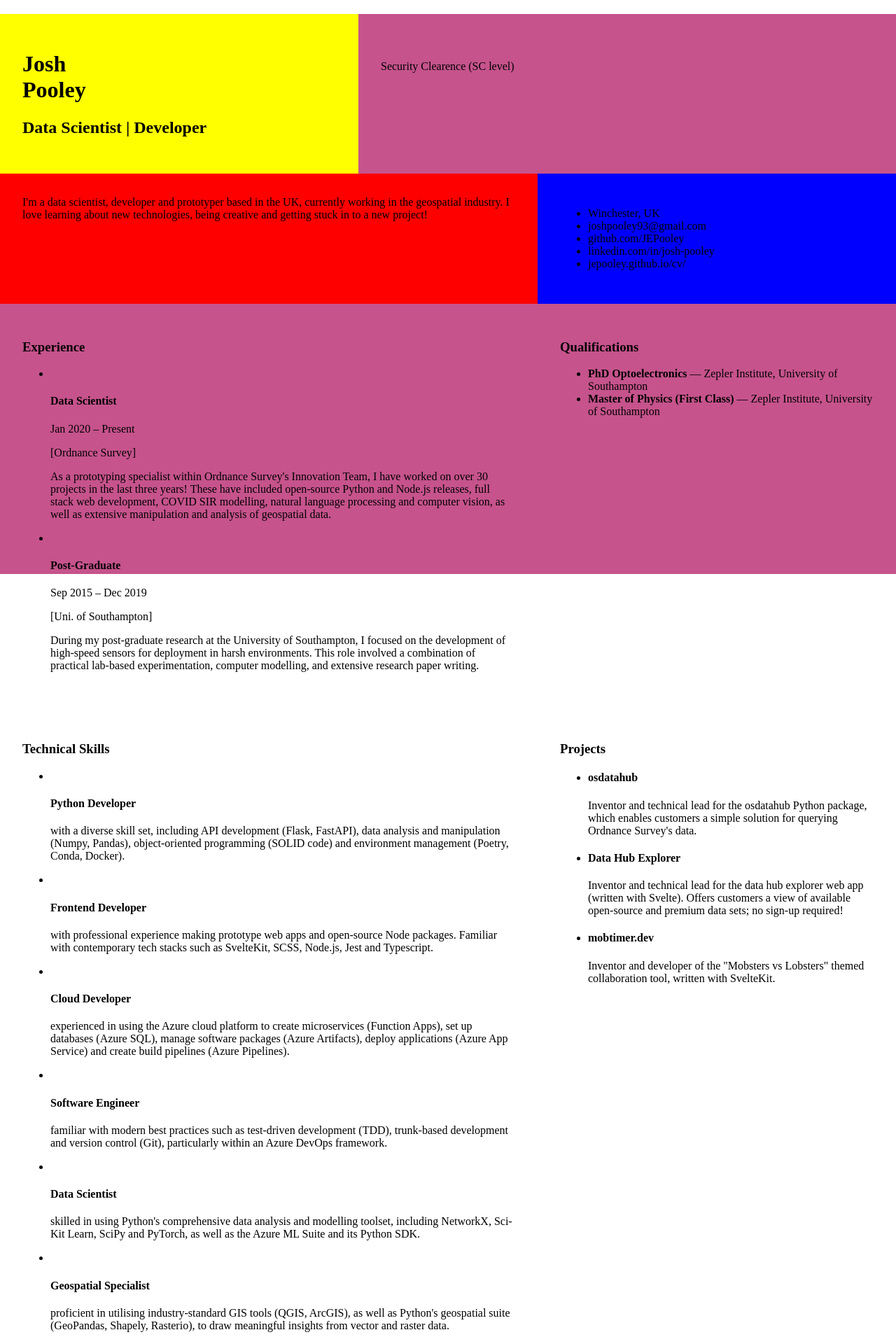
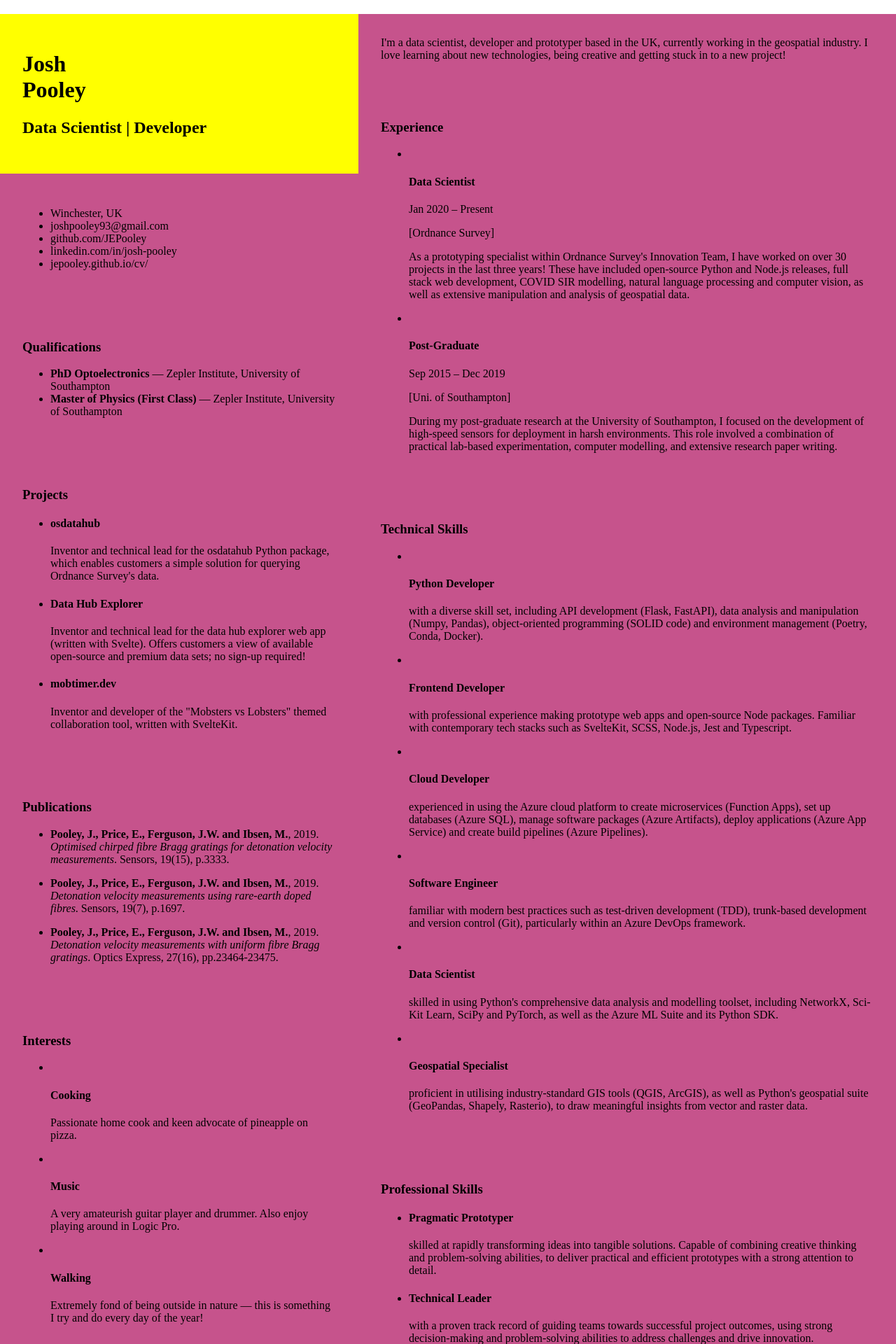
Before and after one commit to JEPooley/CV, a SvelteKit app: page / in a window 1280 px wide. Shown: the part 140-2060 px from the top of the page at 70% size. Built offline with nearby package versions, Linux system fonts and the light colour scheme.

Commit message:
feat: added interleaving masonry columns

```diff
--- a/src/app.scss
+++ b/src/app.scss
@@ -2,7 +2,6 @@
 
 html, body {
     width: 100%;
-    height: 100%;
     margin: 0;
 }
 
--- /dev/null
+++ b/src/lib/components/Columns.svelte
@@ -0,0 +1,51 @@
+<script lang="ts">
+	let width: number;
+
+	const mobileBreak = 600;
+</script>
+
+<main>
+	{#if width > mobileBreak}
+		<div class="left">
+			<slot name="left" />
+		</div>
+
+		<div class="right">
+			<slot name="right" />
+		</div>
+	{:else}
+		<div class="center">
+			<slot name="left" />
+			<slot name="right" />
+		</div>
+	{/if}
+</main>
+
+<svelte:window bind:innerWidth={width} />
+
+<style lang="scss">
+	main {
+		width: 100%;
+		max-width: 80rem;
+		background: $base-color;
+
+		display: flex;
+	}
+
+	div {
+		display: flex;
+		flex-direction: column;
+	}
+
+	.left {
+		width: 40%;
+	}
+
+	.right {
+		width: 60%;
+	}
+
+	.center {
+		width: 100%;
+	}
+</style>
--- a/src/routes/+page.svelte
+++ b/src/routes/+page.svelte
@@ -1,18 +1,17 @@
-<main>
-	<header class="left">
+<script>
+	import Columns from '../lib/components/Columns.svelte';
+</script>
+
+<Columns>
+	<svelte:fragment slot="left">
+		<header>
 			<h1>
 				Josh <br /> Pooley
 			</h1>
 			<h2>Data Scientist | Developer</h2>
 		</header>
 
-	<section class="summary right">
-		I'm a data scientist, developer and prototyper based in the UK, currently working in the
-		geospatial industry. I love learning about new technologies, being creative and getting stuck in
-		to a new project!
-	</section>
-
-	<section class="contact left">
+		<section class="contact">
 			<ul>
 				<li>
 					<img src="" alt="" />Winchester, UK
@@ -32,7 +31,119 @@
 			</ul>
 		</section>
 
-	<section class="experience right">
+		<section class="qualifications">
+			<h3>Qualifications</h3>
+			<ul>
+				<li>
+					<b>PhD Optoelectronics</b> — Zepler Institute, University of Southampton
+				</li>
+				<li>
+					<b>Master of Physics (First Class)</b> — Zepler Institute, University of Southampton
+				</li>
+			</ul>
+		</section>
+
+		<section class="projects">
+			<h3>Projects</h3>
+			<ul>
+				<li>
+					<h4>osdatahub</h4>
+					<p>
+						Inventor and technical lead for the osdatahub Python package, which enables customers a
+						simple solution for querying Ordnance Survey's data.
+					</p>
+				</li>
+				<li>
+					<h4>Data Hub Explorer</h4>
+					<p>
+						Inventor and technical lead for the data hub explorer web app (written with Svelte).
+						Offers customers a view of available open-source and premium data sets; no sign-up
+						required!
+					</p>
+				</li>
+				<li>
+					<h4>mobtimer.dev</h4>
+					<p>
+						Inventor and developer of the "Mobsters vs Lobsters" themed collaboration tool, written
+						with SvelteKit.
+					</p>
+				</li>
+			</ul>
+		</section>
+
+		<section class="publications">
+			<h3>Publications</h3>
+			<ul>
+				<li>
+					<p>
+						<b>Pooley, J., Price, E., Ferguson, J.W. and Ibsen, M.</b>, 2019.
+						<em>Optimised chirped fibre Bragg gratings for detonation velocity measurements</em>.
+						Sensors, 19(15), p.3333.
+					</p>
+				</li>
+				<li>
+					<p>
+						<b>Pooley, J., Price, E., Ferguson, J.W. and Ibsen, M.</b>, 2019.
+						<em>Detonation velocity measurements using rare-earth doped fibres</em>. Sensors, 19(7),
+						p.1697.
+					</p>
+				</li>
+				<li>
+					<p>
+						<b>Pooley, J., Price, E., Ferguson, J.W. and Ibsen, M.</b>, 2019.
+						<em>Detonation velocity measurements with uniform fibre Bragg gratings</em>. Optics
+						Express, 27(16), pp.23464-23475.
+					</p>
+				</li>
+			</ul>
+		</section>
+
+		<section class="interests">
+			<h3>Interests</h3>
+			<ul>
+				<li>
+					<div class="img-title">
+						<img src="" alt="" />
+						<h4>Cooking</h4>
+					</div>
+					<p>Passionate home cook and keen advocate of pineapple on pizza.</p>
+				</li>
+				<li>
+					<div class="img-title">
+						<img src="" alt="" />
+						<h4>Music</h4>
+					</div>
+					<p>
+						A very amateurish guitar player and drummer. Also enjoy playing around in Logic Pro.
+					</p>
+				</li>
+				<li>
+					<div class="img-title">
+						<img src="" alt="" />
+						<h4>Walking</h4>
+					</div>
+					<p>
+						Extremely fond of being outside in nature — this is something I try and do every day of
+						the year!
+					</p>
+				</li>
+			</ul>
+		</section>
+
+		<section class="extras">
+			<img src="" alt="" />
+			<p>Security Clearence (SC level)</p>
+		</section>
+	</svelte:fragment>
+
+	<svelte:fragment slot="right">
+		<section class="summary">
+			I'm a data scientist, developer and prototyper based in the UK, currently working in the
+			geospatial industry. I love learning about new technologies, being creative and getting stuck
+			in to a new project!
+		</section>
+
+		<section class="experience">
 			<h3>Experience</h3>
 			<ul>
 				<li>
@@ -63,27 +174,15 @@
 					<p>[Uni. of Southampton]</p>
 					<p>
 						During my post-graduate research at the University of Southampton, I focused on the
-					development of high-speed sensors for deployment in harsh environments. This role involved
-					a combination of practical lab-based experimentation, computer modelling, and extensive
-					research paper writing.
+						development of high-speed sensors for deployment in harsh environments. This role
+						involved a combination of practical lab-based experimentation, computer modelling, and
+						extensive research paper writing.
 					</p>
 				</li>
 			</ul>
 		</section>
 
-	<section class="qualifications left">
-		<h3>Qualifications</h3>
-		<ul>
-			<li>
-				<b>PhD Optoelectronics</b> — Zepler Institute, University of Southampton
-			</li>
-			<li>
-				<b>Master of Physics (First Class)</b> — Zepler Institute, University of Southampton
-			</li>
-		</ul>
-	</section>
-
-	<section class="technical-skills right">
+		<section class="technical-skills">
 			<h3>Technical Skills</h3>
 			<ul>
 				<li>
@@ -114,9 +213,9 @@
 						<h4>Cloud Developer</h4>
 					</div>
 					<p>
-					experienced in using the Azure cloud platform to create microservices (Function Apps), set
-					up databases (Azure SQL), manage software packages (Azure Artifacts), deploy applications
-					(Azure App Service) and create build pipelines (Azure Pipelines).
+						experienced in using the Azure cloud platform to create microservices (Function Apps),
+						set up databases (Azure SQL), manage software packages (Azure Artifacts), deploy
+						applications (Azure App Service) and create build pipelines (Azure Pipelines).
 					</p>
 				</li>
 				<li>
@@ -154,35 +253,7 @@
 			</ul>
 		</section>
 
-	<section class="projects left">
-		<h3>Projects</h3>
-		<ul>
-			<li>
-				<h4>osdatahub</h4>
-				<p>
-					Inventor and technical lead for the osdatahub Python package, which enables customers a
-					simple solution for querying Ordnance Survey's data.
-				</p>
-			</li>
-			<li>
-				<h4>Data Hub Explorer</h4>
-				<p>
-					Inventor and technical lead for the data hub explorer web app (written with Svelte).
-					Offers customers a view of available open-source and premium data sets; no sign-up
-					required!
-				</p>
-			</li>
-			<li>
-				<h4>mobtimer.dev</h4>
-				<p>
-					Inventor and developer of the "Mobsters vs Lobsters" themed collaboration tool, written
-					with SvelteKit.
-				</p>
-			</li>
-		</ul>
-	</section>
-
-	<section class="professional-skills right">
+		<section class="professional-skills">
 			<h3>Professional Skills</h3>
 			<ul>
 				<li>
@@ -218,91 +289,17 @@
 				<li>
 					<h4>Team Player & Trained Mentor</h4>
 					<p>
-					that's worked with a high number of junior developers, graduates and secondees in a highly
-					collaborative environment. Proactively organising pair and mob programming sessions to
-					foster knowledge exchange and skill development amongst team members.
+						that's worked with a high number of junior developers, graduates and secondees in a
+						highly collaborative environment. Proactively organising pair and mob programming
+						sessions to foster knowledge exchange and skill development amongst team members.
 					</p>
 				</li>
 			</ul>
 		</section>
-
-	<section class="publications left">
-		<h3>Publications</h3>
-		<ul>
-			<li>
-				<p>
-					<b>Pooley, J., Price, E., Ferguson, J.W. and Ibsen, M.</b>, 2019.
-					<em>Optimised chirped fibre Bragg gratings for detonation velocity measurements</em>.
-					Sensors, 19(15), p.3333.
-				</p>
-			</li>
-			<li>
-				<p>
-					<b>Pooley, J., Price, E., Ferguson, J.W. and Ibsen, M.</b>, 2019.
-					<em>Detonation velocity measurements using rare-earth doped fibres</em>. Sensors, 19(7),
-					p.1697.
-				</p>
-			</li>
-			<li>
-				<p>
-					<b>Pooley, J., Price, E., Ferguson, J.W. and Ibsen, M.</b>, 2019.
-					<em>Detonation velocity measurements with uniform fibre Bragg gratings</em>. Optics
-					Express, 27(16), pp.23464-23475.
-				</p>
-			</li>
-		</ul>
-	</section>
-
-	<div class="spacer right" />
-
-	<section class="interests left">
-		<h3>Interests</h3>
-		<ul>
-			<li>
-				<div class="img-title">
-					<img src="" alt="" />
-					<h4>Cooking</h4>
-				</div>
-				<p>Passionate home cook and keen advocate of pineapple on pizza.</p>
-			</li>
-			<li>
-				<div class="img-title">
-					<img src="" alt="" />
-					<h4>Music</h4>
-				</div>
-				<p>A very amateurish guitar player and drummer. Also enjoy playing around in Logic Pro.</p>
-			</li>
-			<li>
-				<div class="img-title">
-					<img src="" alt="" />
-					<h4>Walking</h4>
-				</div>
-				<p>
-					Extremely fond of being outside in nature — this is something I try and do every day of
-					the year!
-				</p>
-			</li>
-		</ul>
-	</section>
-
-    <section>
-        <img src="" alt="">
-        <p>Security Clearence (SC level)</p>
-    </section>
-</main>
+	</svelte:fragment>
+</Columns>
 
 <style lang="scss">
-	main {
-		width: 100%;
-		height: 100%;
-		max-width: 80rem;
-		background: $base-color;
-
-		display: flex;
-		flex-direction: row;
-		flex-wrap: wrap;
-	}
-
 	header {
 		background: yellow;
 		order: 0;
@@ -314,21 +311,23 @@
 		box-sizing: border-box;
 	}
 
+	.header {
+		order: 0;
+	}
+
+	.summary {
+		order: 1;
+	}
+
 	.contact {
-		background: blue;
 		order: 2;
 	}
 
-	.summary {
-		background: red;
-		order: 1;
+	.qualifications {
+		order: 3;
 	}
 
 	.experience {
-		order: 3;
-	}
-
-	.qualifications {
 		order: 4;
 	}
 
@@ -336,11 +335,11 @@
 		order: 5;
 	}
 
-	.projects {
+	.professional-skills {
 		order: 6;
 	}
 
-	.professional-skills {
+	.projects {
 		order: 7;
 	}
 
@@ -348,19 +347,11 @@
 		order: 8;
 	}
 
-	.spacer {
+	.interests {
 		order: 9;
 	}
 
-	.interests {
+	.extras {
 		order: 10;
 	}
-
-	.left {
-		width: 40%;
-	}
-
-	.right {
-		width: 60%;
-	}
 </style>
```
Lines whose indentation alone changed are shown as unchanged.
